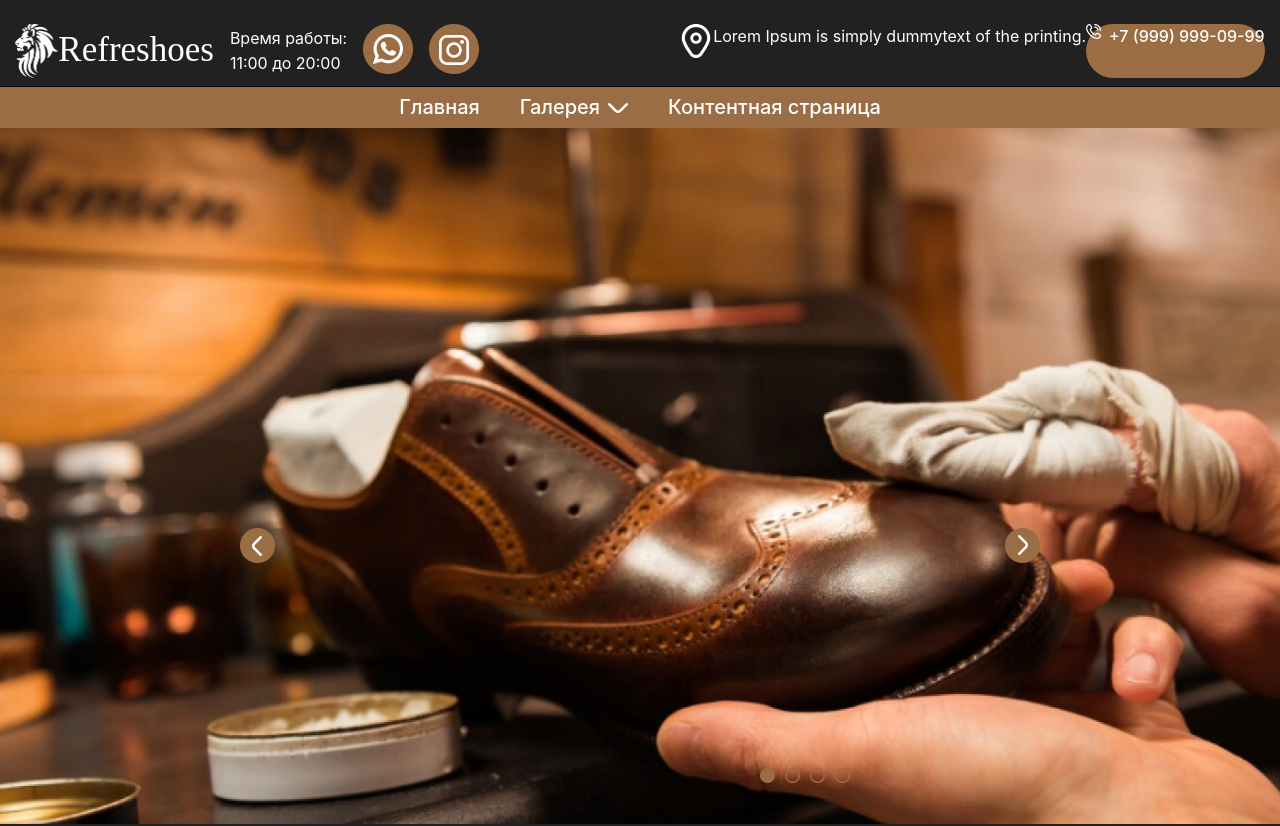
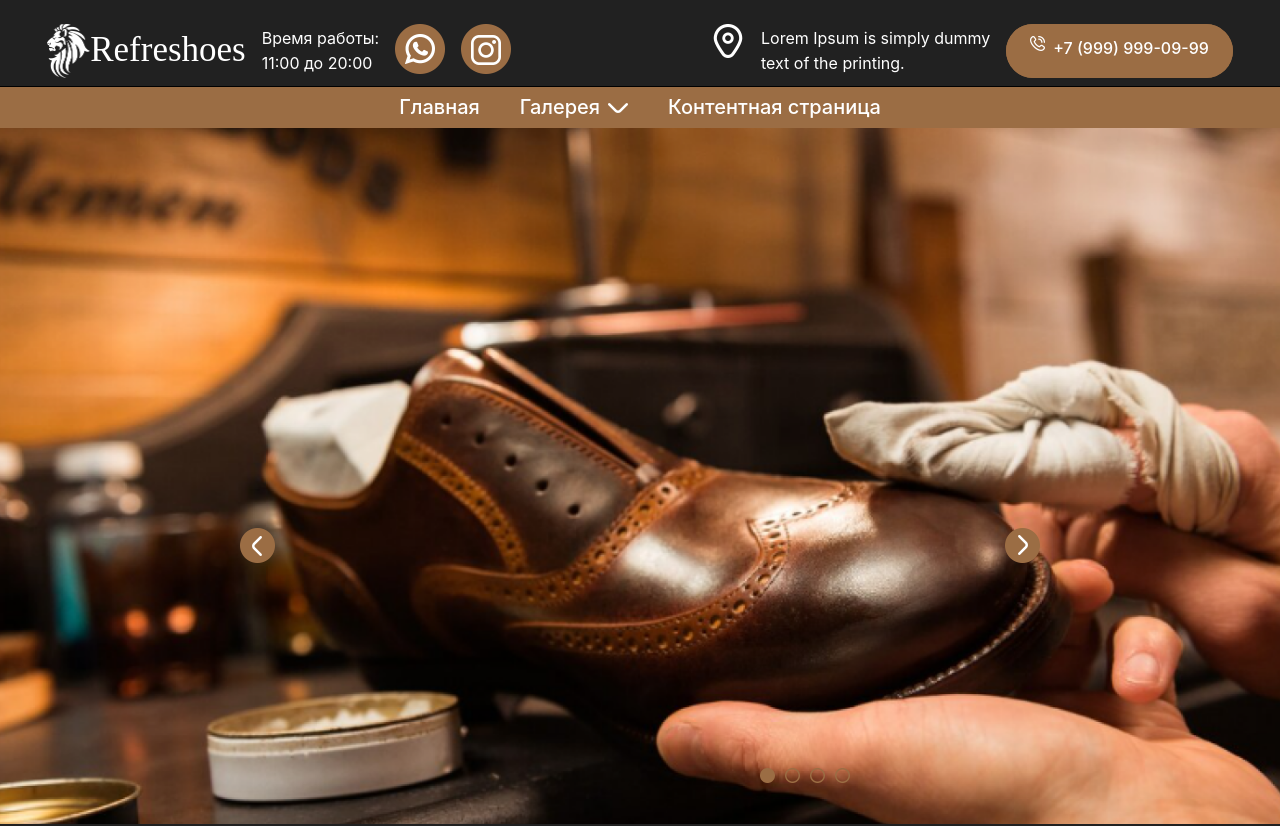
Before and after one commit to Gludmi/oit, a plain HTML site: page Our Works.html in a window 1280 px wide. Shown: the top 826 px of the page. Drawn offline with Linux system fonts and the light colour scheme.

Commit message:
Add files via upload

```diff
--- a/Our Works.html
+++ b/Our Works.html
@@ -34,14 +34,21 @@
             <div class="header-addres">
 
                 <img src="image/location-icon.png" alt="location-icon">
-                <span class="header-addres-span">Lorem Ipsum is simply dummy</span>
-                <span class="header-addres-span">text of the printing.</span>
+                <div class="header-text-block">
+                    <span class="header-addres-span">Lorem Ipsum is simply dummy</span>
+                    <span class="header-addres-span">text of the printing.</span>
+                </div>
+
                 <a href="tel:+79999990999" class="number-a">
-                    <img src="image/header-logo-tel-img.png" alt="header-logo-tel-img">
-                    <span>+7 (999) 999-09-99</span>
+                    <div>
+                        <img src="image/header-logo-tel-img.png" alt="header-logo-tel-img" class="header-logo-tel-img">
+                        <span>+7 (999) 999-09-99</span>
+                    </div>
+
                 </a>
             </div>
         </div>
+
         <div class="header-mobi-div">
 
             <a href="#" class="header-a-logo-img">
@@ -53,11 +60,12 @@
             <div class="burger-menu"></div>
 
         </div>
+
         <nav>
             <ul class="nav-ul">
                 <li>Главная</li>
                 <li>Галерея <img src="image/nav-bottom-arrow.png" alt="nav-bottom-arrow" class="nav-bottom-arrow"></li>
-                <li>Контентная страница</li>
+                <li><a href="Our Works.html">Контентная страница</a></li>
             </ul>
         </nav>
         <div class="header-big-img">
```
